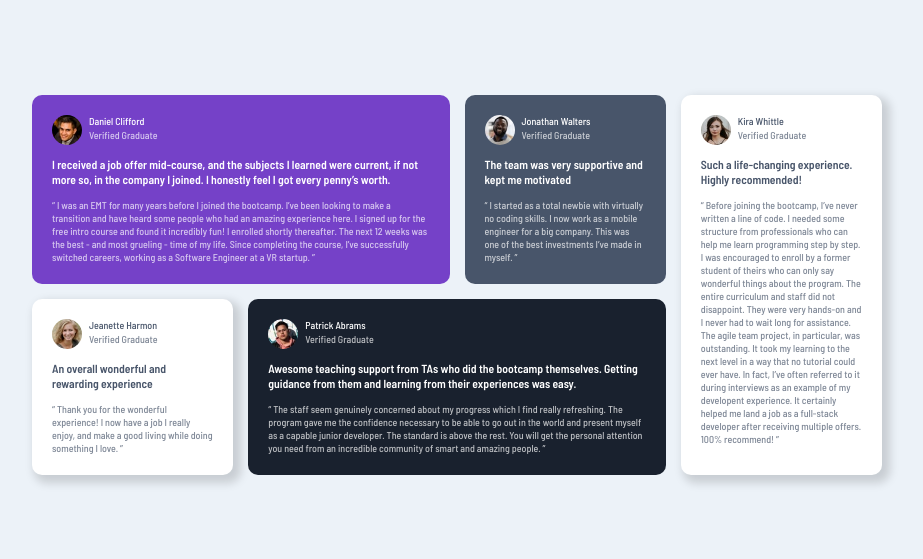
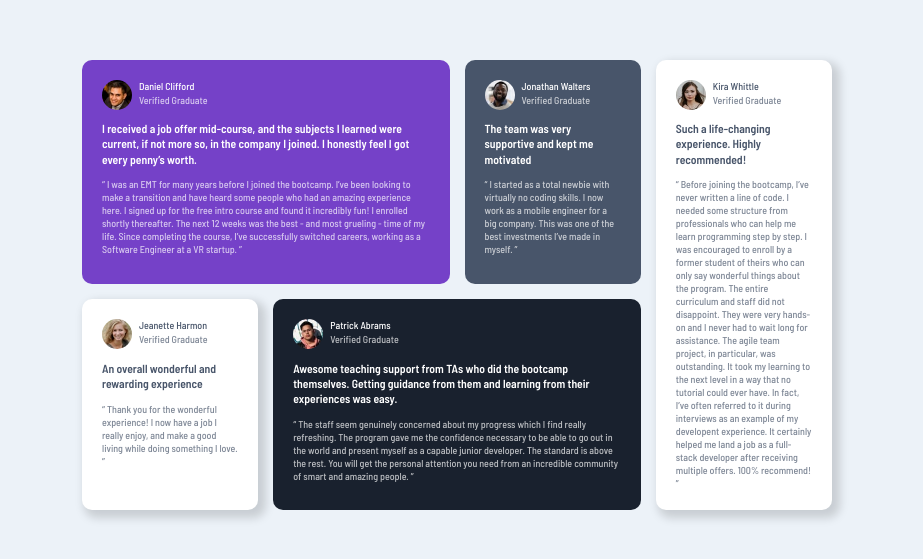
Before and after one commit to Wariz007/frontend-mentor-testimonial-grid, a plain HTML site: page index.html in a window 1280 px wide. Shown: the part 115-674 px from the top of the page, without its empty margins (183-1106 px from the left). Drawn offline with Linux system fonts and the light colour scheme.

```diff
--- a/Style.css
+++ b/Style.css
@@ -40,7 +40,7 @@ body{
 }
 /*main container of the items*/
 .grid-container{
-    width: min(95%, 85rem);
+    width: min(95%, 75rem);
     margin-inline: auto;
     padding-block: 2rem;
     display: grid;
```
Also changed, not shown: index.html (+0 -3 lines), Screenshots/Desktop screen 2.png (added), Screenshots/Desktop screen.png (added), Screenshots/Mobile.png (added), Screenshots/Tablet screen 2.png (added), Screenshots/Tablet screen.png (added).
